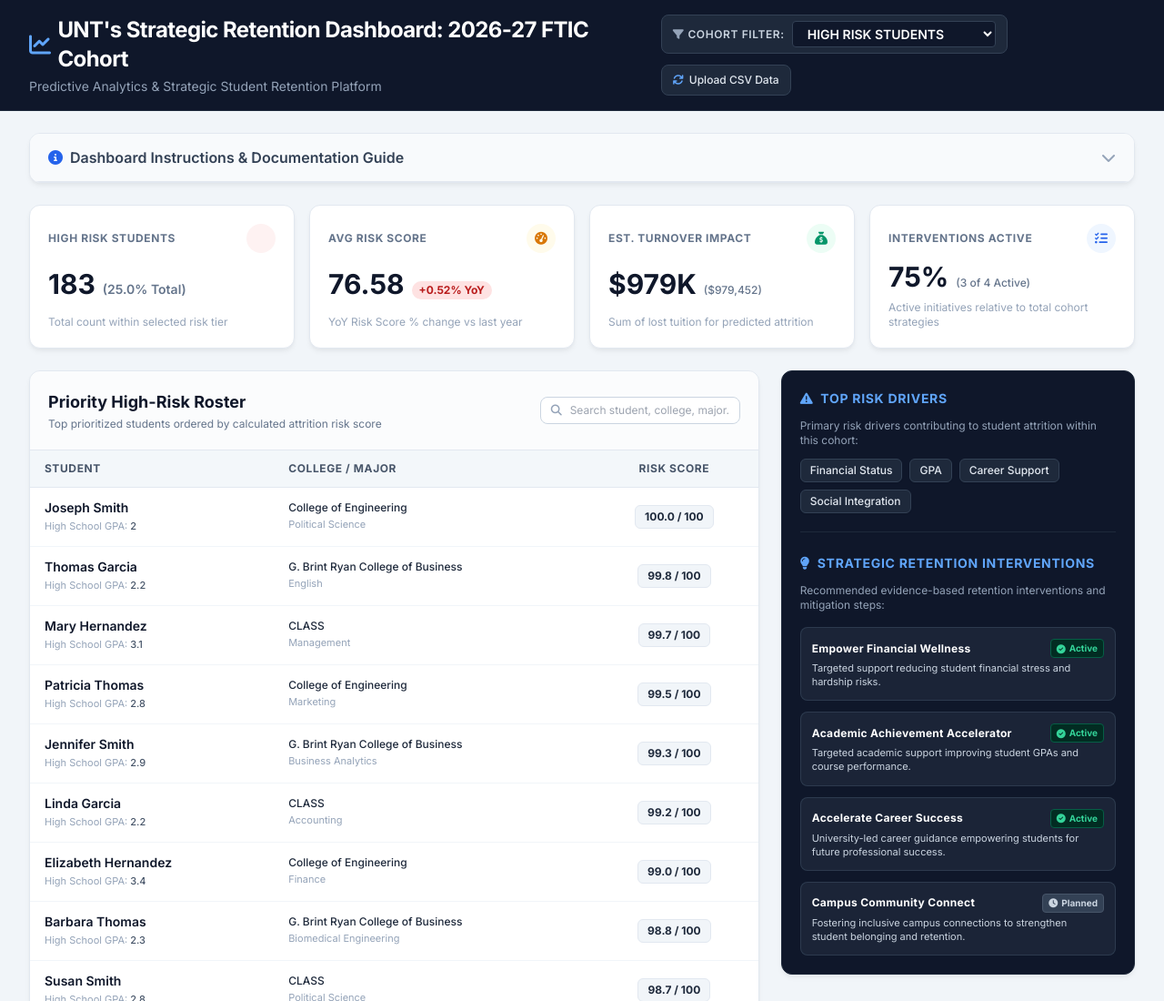
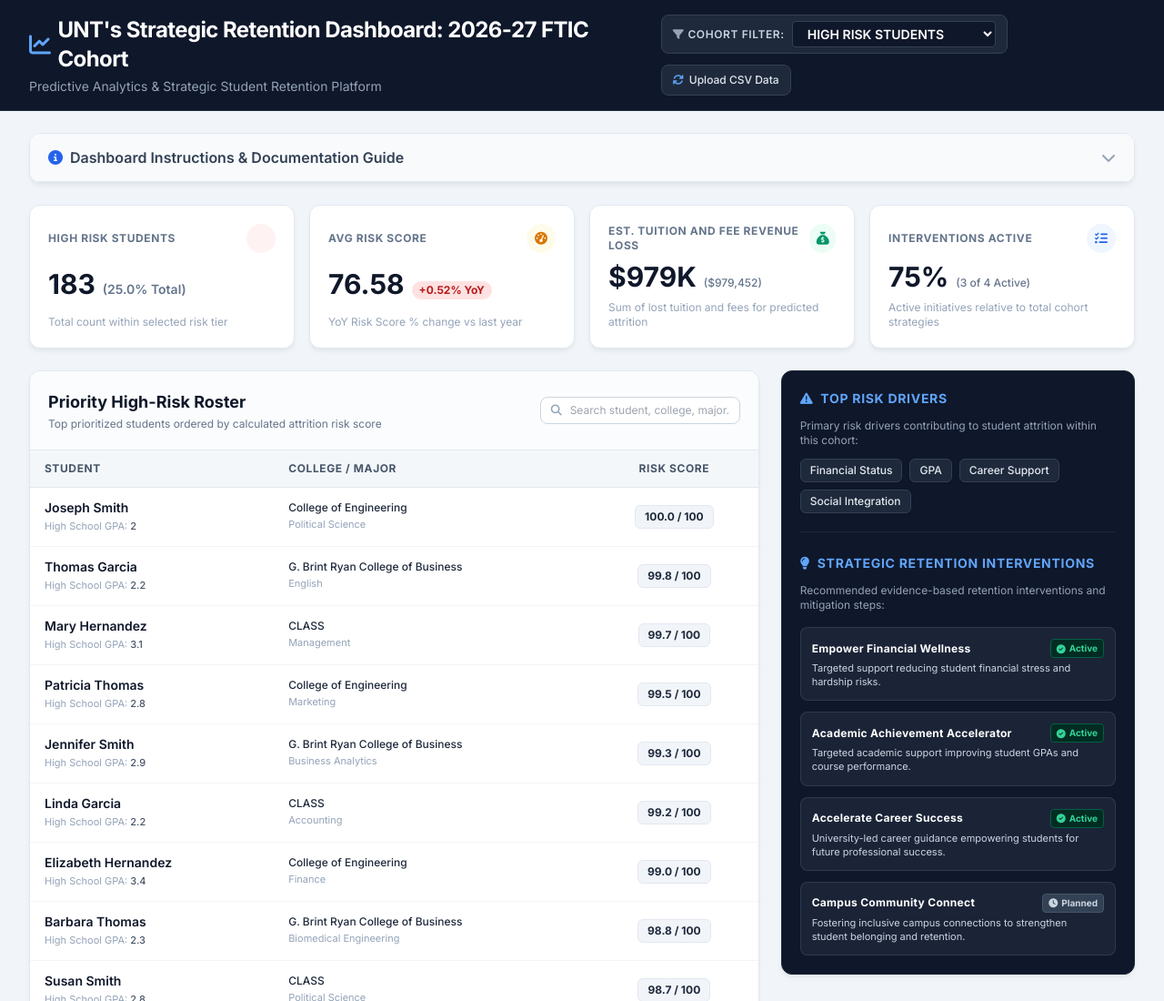
Before and after one commit to peecksen-rgb/Student-Attrition-Risk-Model-Dashboard, a plain HTML site: page index.html in a window 1280 px wide. Shown: the top 1100 px of the page at 91% size. Drawn offline with nearby package versions, Linux system fonts and the light colour scheme.

Commit message:
Update index.html

```diff
--- a/index.html
+++ b/index.html
@@ -140,7 +140,7 @@
             <!-- KPI 3: Estimated Turnover Impact -->
             <div class="bg-white p-5 rounded-xl border border-slate-200 card-shadow flex flex-col justify-between">
                 <div class="flex items-center justify-between text-slate-500 mb-2">
-                    <span class="text-xs font-bold uppercase tracking-wider text-slate-500">EST. TURNOVER IMPACT</span>
+                    <span class="text-xs font-bold uppercase tracking-wider text-slate-500">EST. TUITION AND FEE REVENUE LOSS</span>
                     <div class="w-8 h-8 rounded-full bg-emerald-50 text-emerald-600 flex items-center justify-center">
                         <i class="fa-solid fa-sack-dollar text-sm"></i>
                     </div>
@@ -149,7 +149,7 @@
                     <span class="text-3xl font-extrabold text-slate-900" id="kpiReplacementCost">$0M</span>
                     <span class="text-xs text-slate-500 font-medium" id="kpiReplacementCostRaw">($0)</span>
                 </div>
-                <p class="text-xs text-slate-400 mt-2">Sum of lost tuition for predicted attrition</p>
+                <p class="text-xs text-slate-400 mt-2">Sum of lost tuition and fees for predicted attrition</p>
             </div>
 
             <!-- KPI 4: Interventions Active -->
@@ -480,7 +480,7 @@
             const attritionCohort = cohortEmployees.filter(d => parseInt(d.Attrition_value, 10) === 1);
             let totalReplacementCost = attritionCohort.reduce((acc, curr) => acc + (parseFloat(curr.Replacement_Cost_value) || 0), 0);
 
-            // Apply manually calculated EST. TURNOVER IMPACT values matching CSV Attrition_value == 1 and Replacement_Cost_value sum
+            // Apply manually calculated EST. TUITION AND FEE REVENUE LOSS values matching CSV Attrition_value == 1 and Replacement_Cost_value sum
             const manualReplacementCosts = {
                 4: 979452,
                 3: 483680,
```
